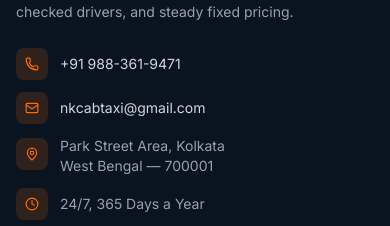
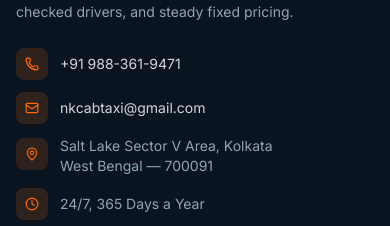
Before and after one commit to kolkatacabtaxiservices/nk-cab-taxi, a Next.js app: page /faq in a window 390 px wide. Shown: the part 7540-7766 px from the top of the page. Built offline with nearby package versions, Linux system fonts and the light colour scheme; no server answers.

Commit message:
fix(nap): unify phone to +919883619471 and address to Salt Lake Sector V 700091 everywhere

```diff
--- a/scripts/google-apps-script.js
+++ b/scripts/google-apps-script.js
@@ -92,7 +92,7 @@ function doPost(e) {
         "",
         "📊 View all bookings: " + SpreadsheetApp.getActiveSpreadsheet().getUrl(),
         "",
-        "— NK Cab & Taxi | nkcabtaxi.com | +916204811752"
+        "— NK Cab & Taxi | nkcabtaxi.com | +919883619471"
       ].join("\n");
 
       MailApp.sendEmail(NOTIFICATION_EMAIL, subject, body);
--- a/src/app/page.tsx
+++ b/src/app/page.tsx
@@ -853,8 +853,8 @@ export default async function HomePage() {
                 <div className="grid grid-cols-2 gap-4 text-sm">
                   <div className="space-y-1.5">
                     <p className="font-bold text-white">NK Cab & Taxi</p>
-                    <p className="text-gray-400">Park Street Area, Kolkata</p>
-                    <p className="text-gray-400">West Bengal, India — 700001</p>
+                    <p className="text-gray-400">Salt Lake Sector V Area, Kolkata</p>
+                    <p className="text-gray-400">West Bengal, India — 700091</p>
                   </div>
                   <div className="space-y-1.5">
                     <p><a href={`tel:${BUSINESS.phone}`} className="text-[#FF6B00] font-bold hover:underline">{BUSINESS.phone}</a></p>
--- a/src/components/Footer.tsx
+++ b/src/components/Footer.tsx
@@ -128,7 +128,7 @@ export default async function Footer() {
                 <div className="w-8 h-8 bg-[#FF6B00]/15 rounded-lg flex items-center justify-center shrink-0 mt-0.5">
                   <MapPin size={14} className="text-[#FF6B00]" />
                 </div>
-                <span>Park Street Area, Kolkata<br />West Bengal — 700001</span>
+                <span>Salt Lake Sector V Area, Kolkata<br />West Bengal — 700091</span>
               </div>
               <div className="flex items-center gap-3 text-gray-400 text-sm">
                 <div className="w-8 h-8 bg-[#FF6B00]/15 rounded-lg flex items-center justify-center shrink-0">
--- a/src/lib/seo.ts
+++ b/src/lib/seo.ts
@@ -2022,11 +2022,11 @@ export function generateServiceAreaSchema() {
     image: OG_IMAGE_URL,
     address: {
       '@type': 'PostalAddress',
-      streetAddress: 'Park Street Area',
+      streetAddress: 'Salt Lake Sector V Area',
       addressLocality: 'Kolkata',
       addressRegion: 'West Bengal',
       addressCountry: 'IN',
-      postalCode: '700001',
+      postalCode: '700091',
     },
     areaServed: [
       {
```
Also changed, not shown: 1 other file (tests, documents, lock files or other folders).
